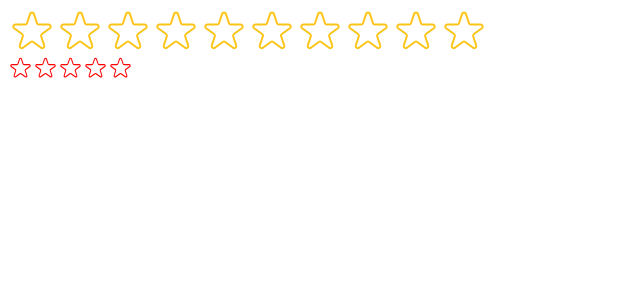
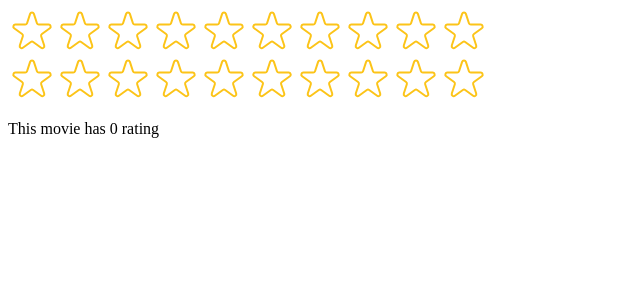
Before and after one commit to Rigel-Developer/mastering-use-popcornapp, a React (Create React App) app: page / in a window 1280 px wide. Shown: the top 300 px of the page, without its empty margins (0-640 px from the left). Built offline with nearby package versions, Linux system fonts and the light colour scheme.

Commit message:
final improving reusability with props

```diff
--- a/src/StarRating.js
+++ b/src/StarRating.js
@@ -16,12 +16,15 @@ export const StarRating = ({
   size = 48,
   className = "",
   messages = [],
+  defaultRating = 0,
+  onSetRating
 }) => {
-  const [rating, setRating] = useState(0);
+  const [rating, setRating] = useState(defaultRating);
   const [tempRating, setTempRating] = useState(0);
 
   function handleRating(rating) {
     setRating(rating);
+    onSetRating(rating);
   }
 
   const textStyles = {
--- a/src/index.js
+++ b/src/index.js
@@ -1,8 +1,35 @@
-import React from "react";
+import React, { useState } from "react";
 import ReactDOM from "react-dom/client";
 import { StarRating } from "./StarRating";
 // import './index.css';
 // import App from './App';
+
+function Test () {
+  const [movieRating, setMovieRating] = useState(0)
+  return (
+    <div>
+      <StarRating  maxRating={10}
+      messages={[
+        "Terrible",
+        "Bad",
+        "Okay",
+        "Good",
+        "Great",
+        "Amazing",
+        "Incredible",
+        "Unbelievable",
+        "Mind-Blowing",
+        "Masterpiece",
+      ]}
+      onSetRating={setMovieRating}
+      />
+      <p>This movie has {movieRating} rating</p>
+    </div>
+  );
+}
+
+
+
 const root = ReactDOM.createRoot(document.getElementById("root"));
 root.render(
   <React.StrictMode>
@@ -22,7 +49,7 @@ root.render(
         "Masterpiece",
       ]}
     />
-    <StarRating color="red" size={25} className="test" />
+    <Test />
   </React.StrictMode>
 );
 
```
